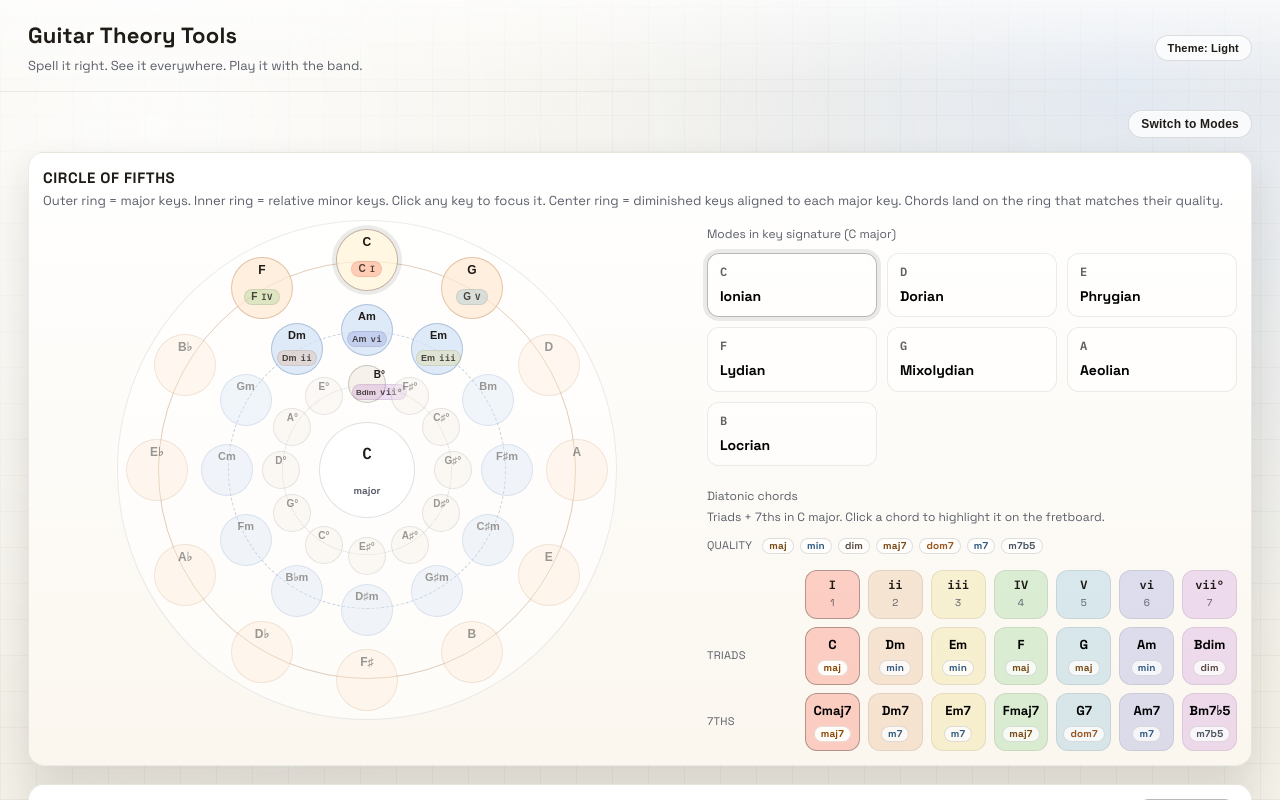
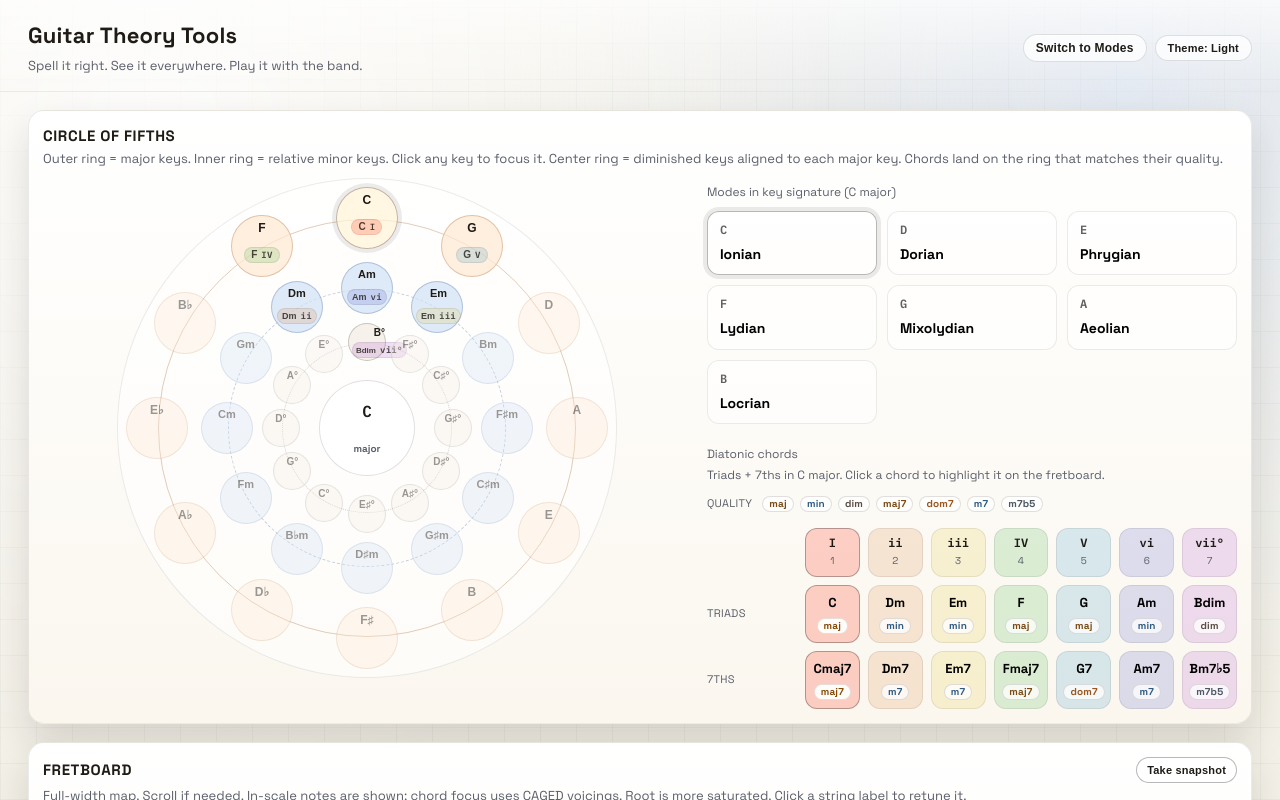
Before and after one commit to AngeloR/theory-tools, a React (Vite) app: page / in a window 1280 px wide. Shown: the top 800 px of the page. Built offline with nearby package versions, Linux system fonts and the light colour scheme.

Commit message:
feat(header): move mode switch to header
relocate the mode toggle into the app header actions
remove the now-unused tab switcher layout wrapper

```diff
--- a/src/App.tsx
+++ b/src/App.tsx
@@ -267,6 +267,20 @@ export default function App() {
         <div className="headerActions">
           <button
             type="button"
+            className="tabSwitchButton"
+            onClick={() =>
+              setActiveTab((prev) => (prev === "circle" ? "modes" : "circle"))
+            }
+            aria-label={
+              activeTab === "circle"
+                ? "Switch to Modes"
+                : "Switch to Circle of Fifths"
+            }
+          >
+            {activeTab === "circle" ? "Switch to Modes" : "Switch to Circle of Fifths"}
+          </button>
+          <button
+            type="button"
             className="themeToggle"
             onClick={() => setTheme((prev) => (prev === "light" ? "dark" : "light"))}
             aria-pressed={theme === "dark"}
@@ -278,23 +292,6 @@ export default function App() {
 
       <main className="main">
         <div className="tabShell">
-          <div className="tabSwitcher">
-            <button
-              type="button"
-              className="tabSwitchButton"
-              onClick={() =>
-                setActiveTab((prev) => (prev === "circle" ? "modes" : "circle"))
-              }
-              aria-label={
-                activeTab === "circle"
-                  ? "Switch to Modes"
-                  : "Switch to Circle of Fifths"
-              }
-            >
-              {activeTab === "circle" ? "Switch to Modes" : "Switch to Circle of Fifths"}
-            </button>
-          </div>
-
           <div className="tabPanel" hidden={activeTab !== "circle"}>
             <CircleOfFifthsTool
               chordFocus={chordFocus}
--- a/src/css/styles.css
+++ b/src/css/styles.css
@@ -198,10 +198,6 @@ select {
   grid-area: circle;
   display: grid;
   gap: 14px;
-}
-.tabSwitcher {
-  display: flex;
-  justify-content: flex-end;
 }
 .tabSwitchButton {
   border-radius: 999px;
```
